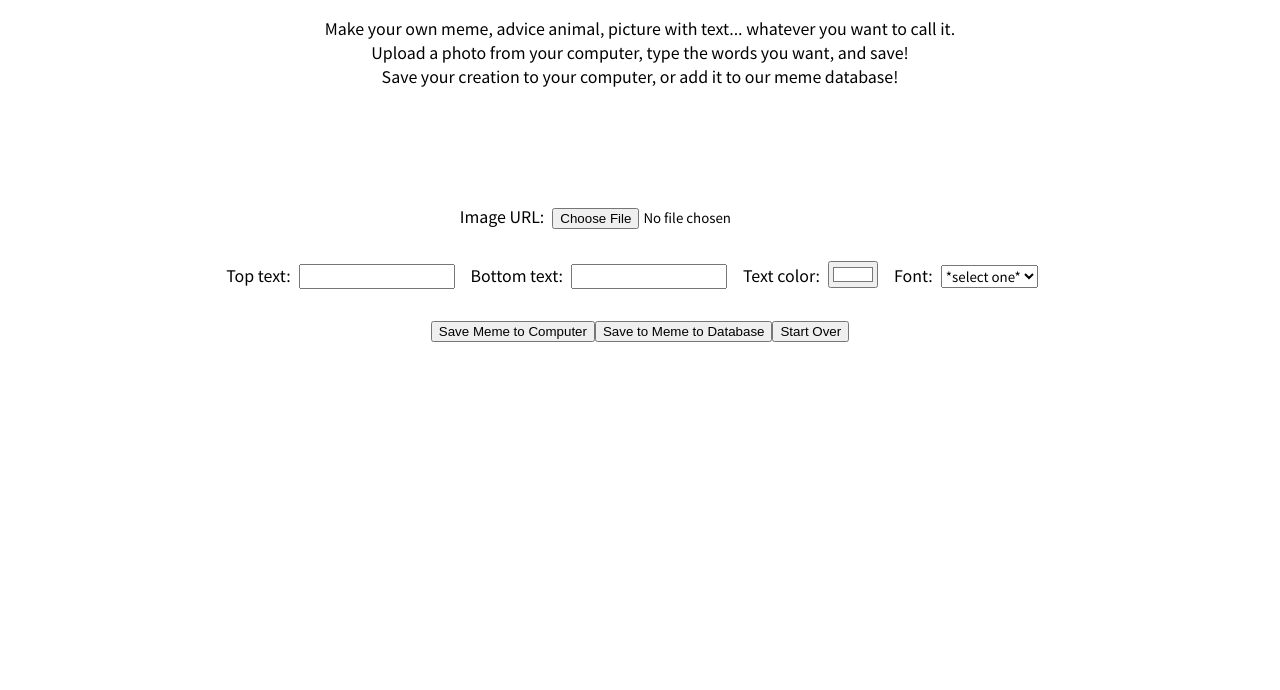
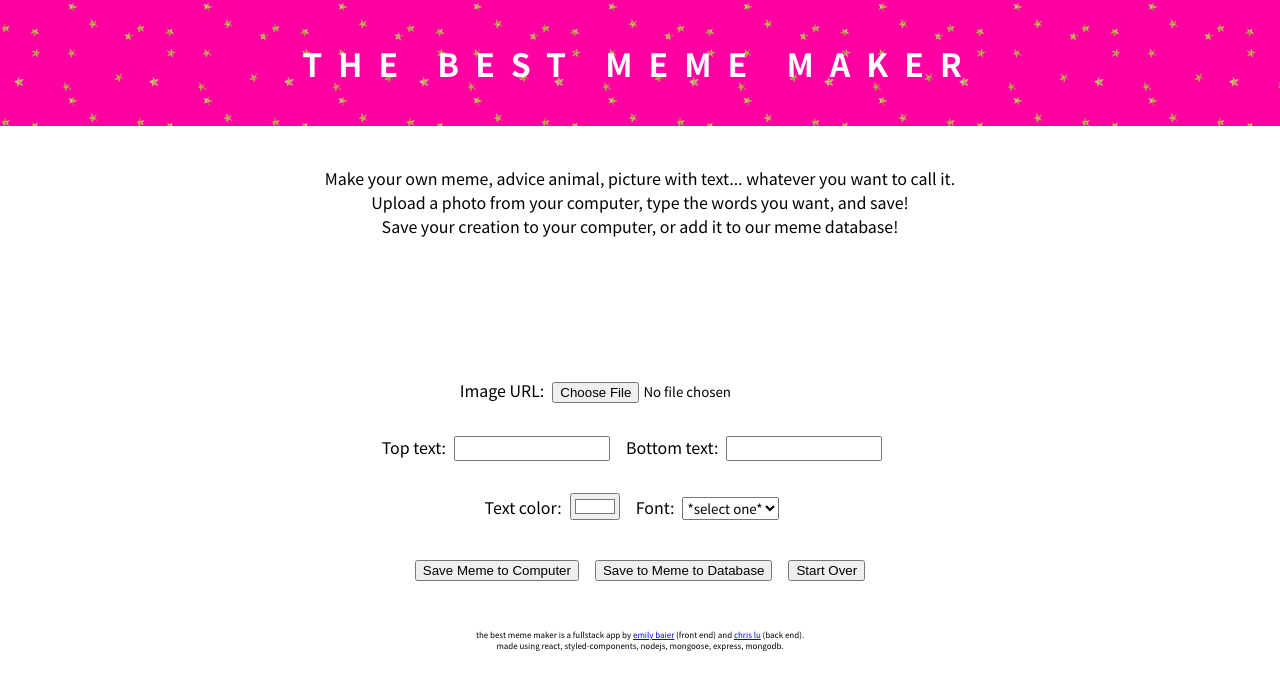
Before and after one commit to maybeemily/the-best-meme-maker, a React app: page / in a window 1280 px wide. Shown: the top 690 px of the page. Built offline with nearby package versions, Linux system fonts and the light colour scheme.

Commit message:
added footer and sparkle

```diff
--- a/src/components/App.js
+++ b/src/components/App.js
@@ -1,6 +1,14 @@
 import React from 'react';
 import Meme from '../containers/Meme';
+import Header from './Header';
+import Footer from './Footer';
 
 export default function App() {
-  return <Meme />;
+  return (
+  <>
+  <Header/>
+  <Meme />
+  <Footer />
+  </>
+  );
 }
--- /dev/null
+++ b/src/components/Footer.js
@@ -0,0 +1,11 @@
+import React from 'react';
+import { InfoFooter } from '../styling/styles';
+
+export default function Footer() {
+  return (
+    <InfoFooter>
+      the best meme maker is a fullstack app by <a href="https://github.com/maybeemily?tab=repositories">emily baier</a> (front end) and <a href="https://github.com/chrislupdx">chris lu</a> (back end).<br/>
+      made using react, styled-components, nodejs, mongoose, express, mongodb.
+    </InfoFooter>
+  );
+}
--- /dev/null
+++ b/src/components/Header.js
@@ -0,0 +1,8 @@
+import React from 'react';
+import { H1 } from '../styling/styles';
+
+export default function Header() {
+  return (
+    <H1>THE BEST MEME MAKER</H1>
+  );
+}
--- a/src/components/TextSelector.js
+++ b/src/components/TextSelector.js
@@ -9,6 +9,7 @@ export default function TextSelector({ topText, bottomText, textColor, font, han
       <Input name="topText" type="text" value={topText} onChange={handleChange}/>
       <Label htmlFor="bottomText">Bottom text:</Label>
       <Input name="bottomText" type="text" value={bottomText} onChange={handleChange}/>
+      <br/>
       <Label htmlFor="textColor">Text color:</Label>
       <Input name="textColor" type="color" value={textColor} onChange={handleChange}/>
       <Label htmlFor="font">Font:</Label>
--- a/src/index.css
+++ b/src/index.css
@@ -1 +1,13 @@
 @import url('https://fonts.googleapis.com/css?family=Berkshire+Swash|Martel:800|Noto+Sans+HK|Open+Sans:800|Source+Code+Pro&display=swap');
+
+* {
+  margin: 0;
+}
+
+body {
+  font-family: 'Noto Sans HK', sans-serif;
+}
+
+button {
+  margin: 1vh;
+}
--- a/src/styling/styles.js
+++ b/src/styling/styles.js
@@ -1,11 +1,24 @@
 import styled from 'styled-components';
+
+/*/styles for Header.js/*/
+
+export const H1 = styled.h1`
+  text-align: center;
+  letter-spacing: .5em;
+  color: white;
+  background-color: #ff00a1;
+  padding: 5vh;
+  margin-bottom: 5vh;
+  background-image: url('./src/sparkle-transparent-shine.gif');
+  background-repeat: repeat;
+  background-size: 135px;
+`;
 
 /*/styles for Display.js/*/
 
 export const IntroP = styled.p`
   text-align: center;
-  font-family: 'Noto Sans HK', sans-serif;
-  margin-bottom: 1rem;
+  margin-bottom: 5vh;;
 `;
 
 export const Container = styled.div`
@@ -24,7 +37,6 @@ export const MemeSpan = styled.span`
     text-shadow: -1px 0 black, 0 1px black, 1px 0 black, 0 -1px black;
     letter-spacing: .06em;
 `;
-
 
 export const MemeDiv = styled.div`
   position: relative;
@@ -76,3 +88,12 @@ export const Select = styled.select`
   margin-right: 1rem;
   margin-left: .5rem;
 `;
+
+/*/styles for Footer.js/*/
+
+export const InfoFooter = styled.footer`
+  font-family: 'Noto Sans HK', sans-serif;
+  text-align: center;
+  font-size: .5em;
+  margin: 5vh;
+`;
```
Also changed, not shown: src/sparkle-transparent-shine.gif (added), 1 other file (tests, documents, lock files or other folders).
